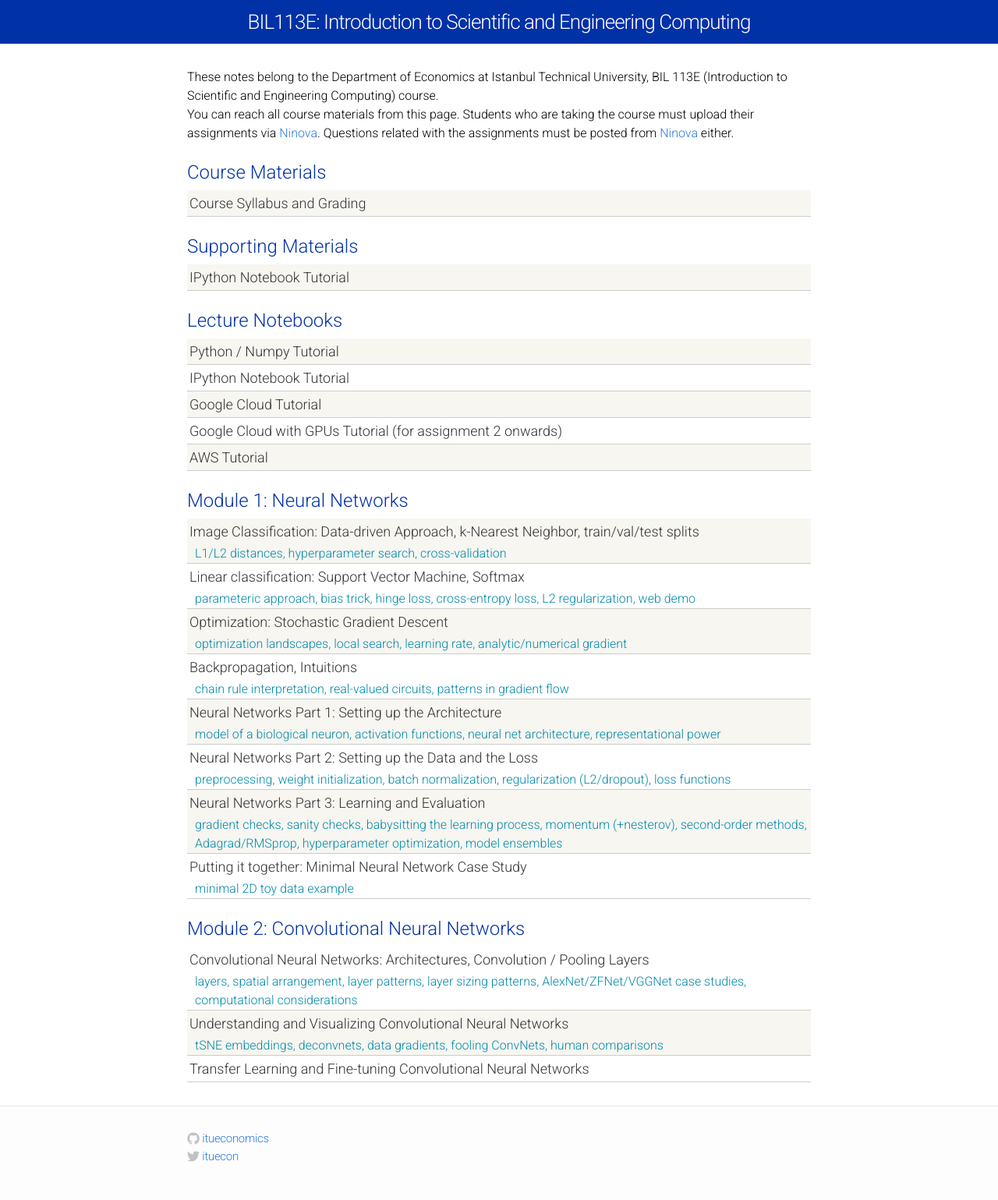
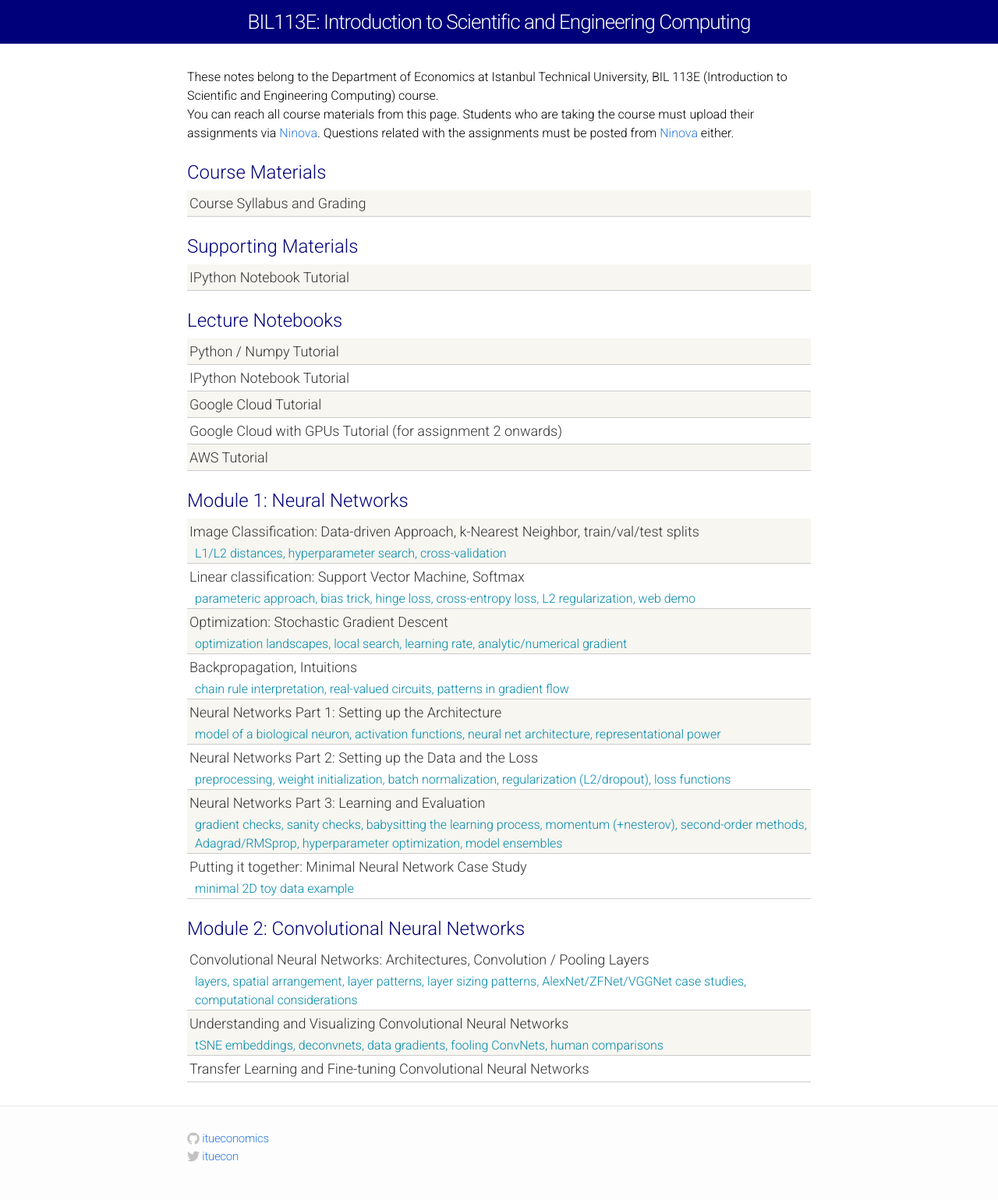
Before and after one commit to itueconomics/bil113e, a Jekyll site: the page built from index.html, in a window 1280 px wide. Shown: the whole page at 78% size. Built offline with Jekyll 4.4.1, drawn with Linux system fonts in a browser that asks for light colours.

Commit message:
style changed

```diff
--- a/css/main.css
+++ b/css/main.css
@@ -43,7 +43,7 @@ a:visited { color: #205caa; }
 
 .module-header {
   font-size: 24px;
-  color: #0031a7;
+  color: #00007a;
   margin-top: 20px;
   margin-bottom: 5px;
 }
@@ -126,7 +126,7 @@ a:visited { color: #205caa; }
 .site-header {
   border-bottom: 1px solid #e8e8e8;
   min-height: 56px;
-  background-color: #0031a7;
+  background-color: #00007a;
 }
 
 .site-title,
```
